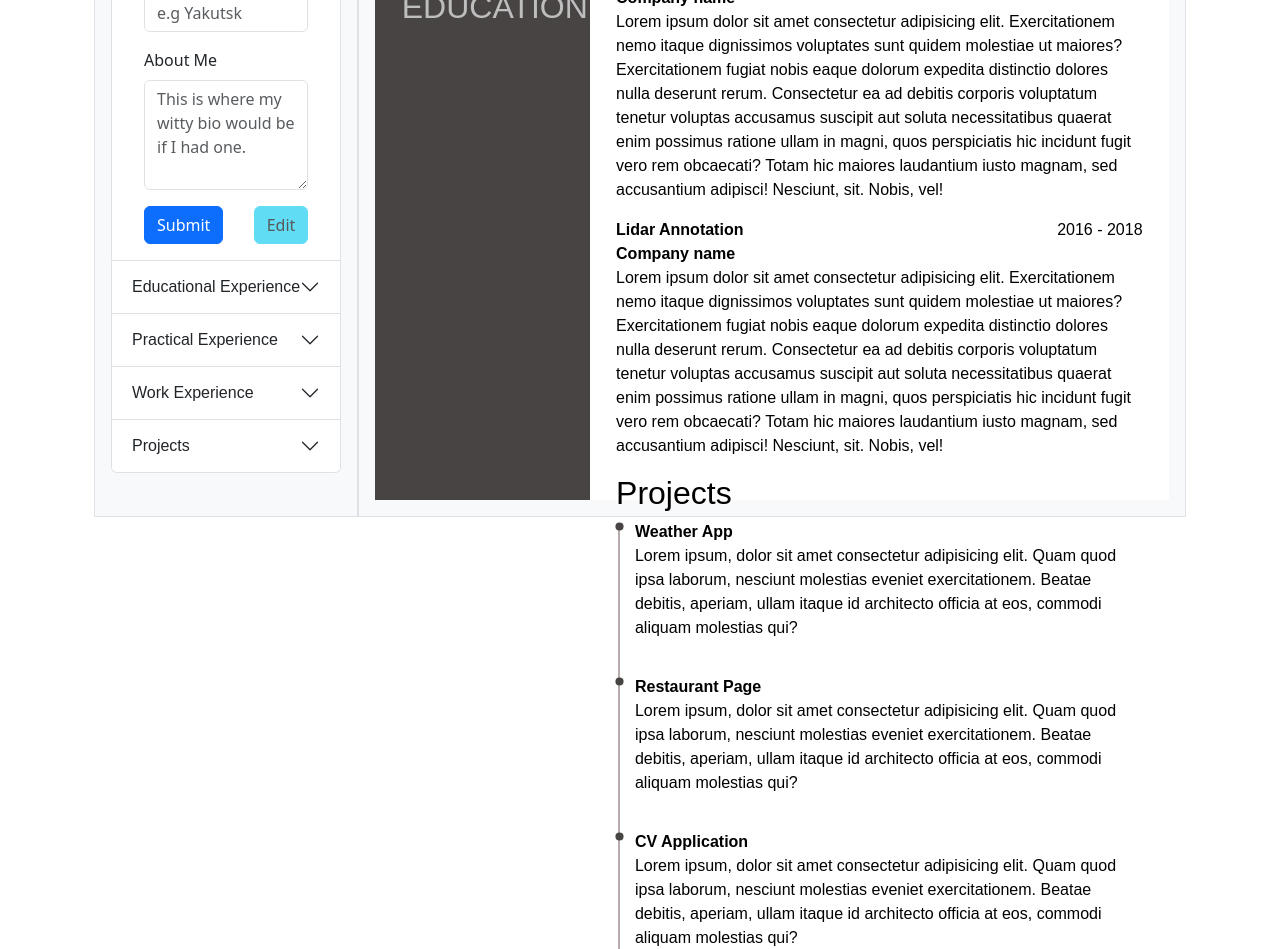
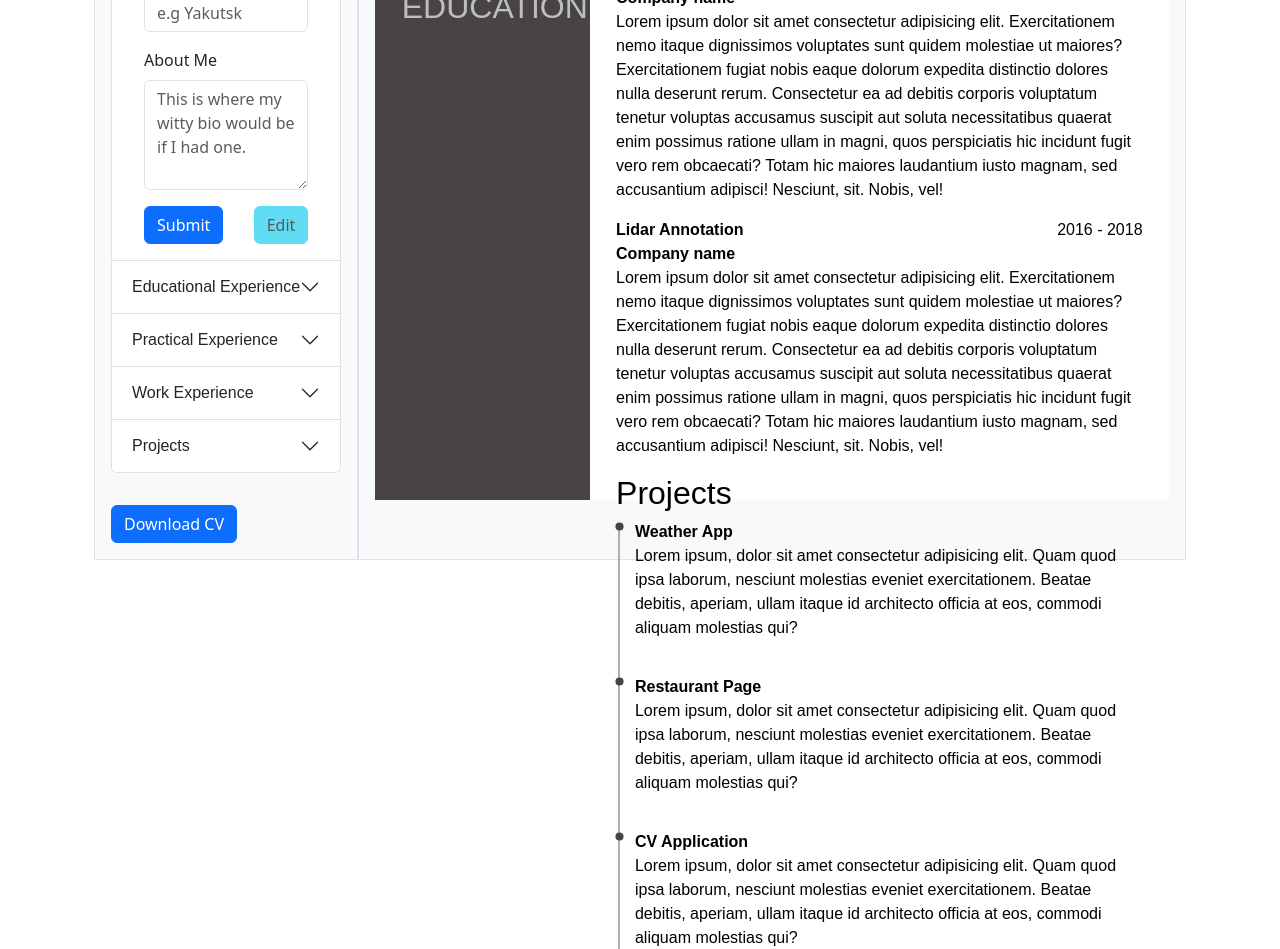
Before and after one commit to MwVc/cv-application, a React (Vite) app: page / in a window 1280 px wide. Shown: the part 714-1663 px from the top of the page. Built offline with nearby package versions, Linux system fonts and the light colour scheme.

Commit message:
Add Download PDF button to Form component

```diff
--- a/src/App.jsx
+++ b/src/App.jsx
@@ -1,6 +1,7 @@
 import { useState } from "react";
 import Form from "./components/Form/Form";
 import Resume from "./components/Resume/Resume";
+import DownloadPDF from "./components/Utilities/DownloadPDF";
 import "./App.css";
 
 function App() {
@@ -58,7 +59,7 @@ function App() {
       <div className="container">
         <div className="container d-flex flex-row">
           <div className="inner-div flex-fill p-3 w-25">
-            <section id="general-information">
+            <section id="general-information" className="d-flex flex-column">
               <Form
                 generalInformation={generalInformation}
                 setGeneralInformation={setGeneralInformation}
@@ -85,6 +86,7 @@ function App() {
                 submittedProjects={submittedProjects}
                 setSubmittedProjects={setSubmittedProjects}
               />
+              <DownloadPDF />
             </section>
           </div>
           <div className="inner-div flex-fill p-3">
```
